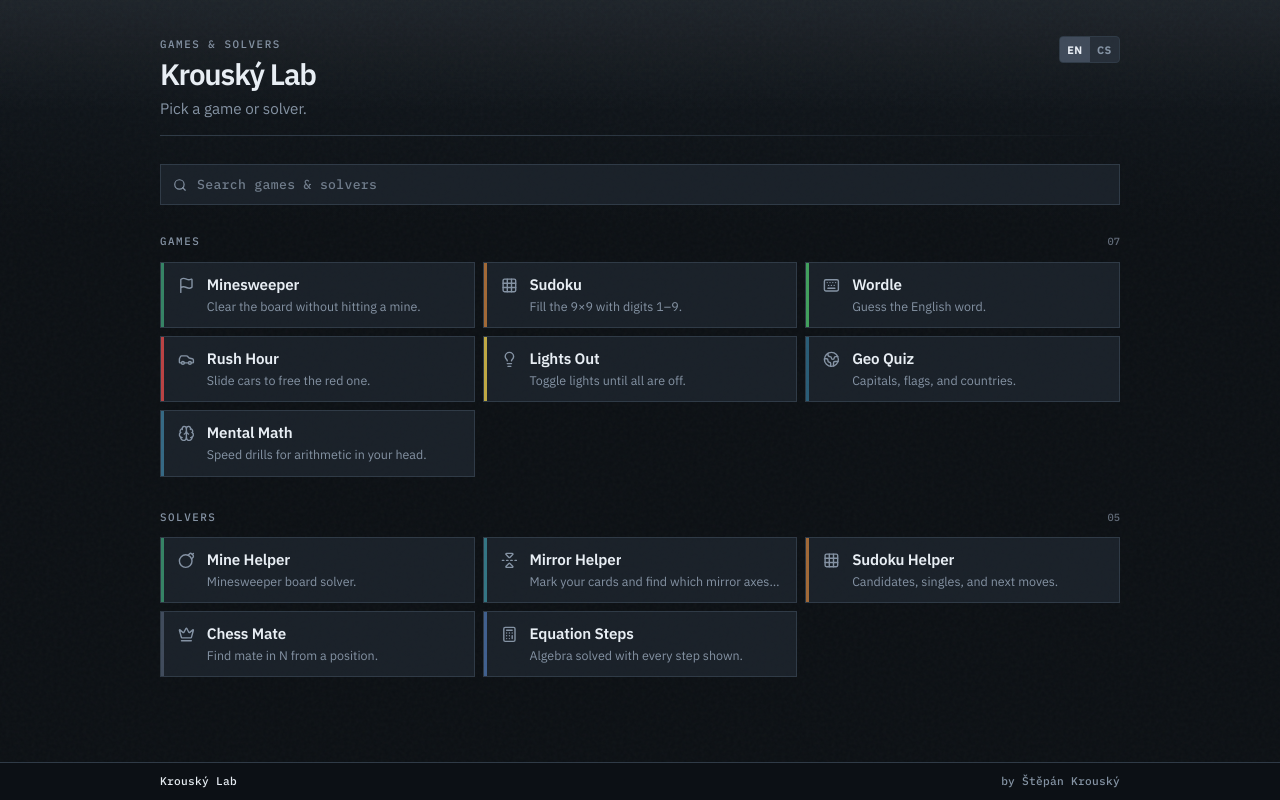
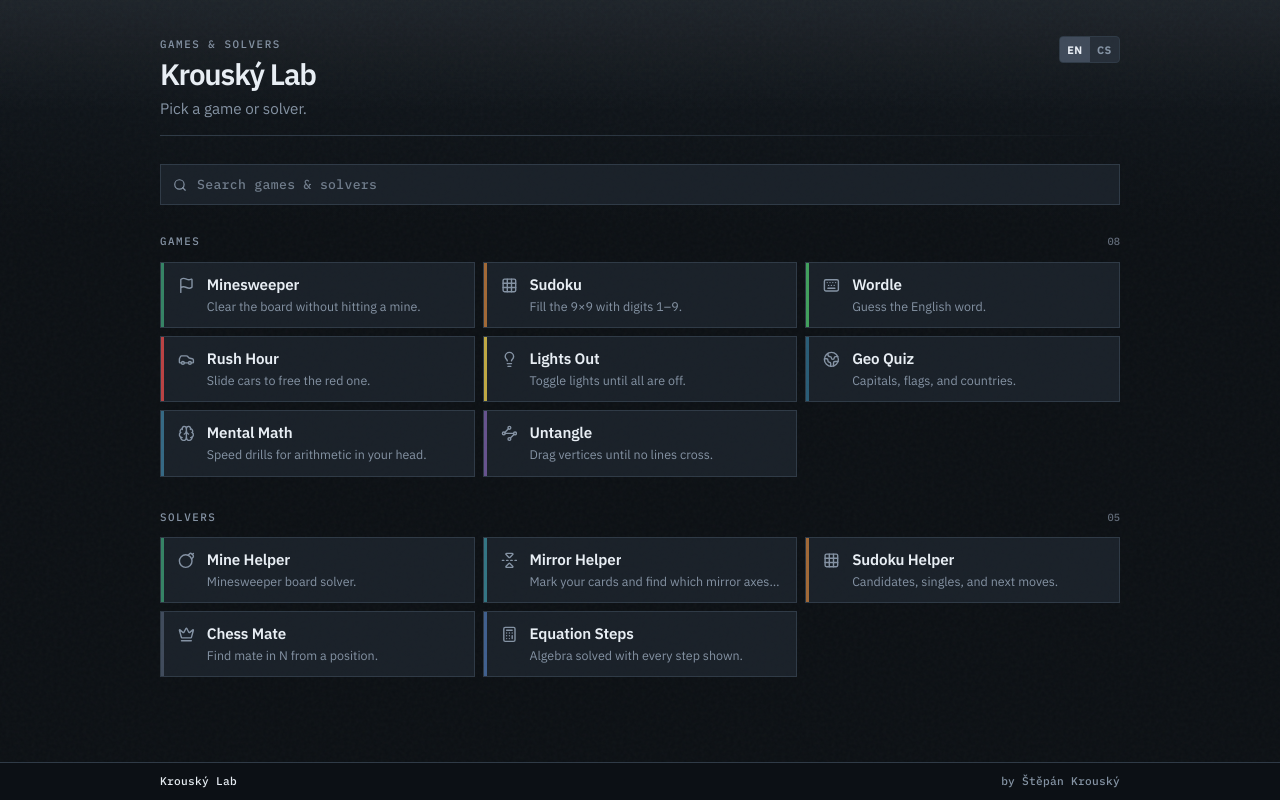
Before and after one commit to krouskystepan/lab, a React (Vite) app: page / in a window 1280 px wide. Built offline with nearby package versions, Linux system fonts and the light colour scheme.

Commit message:
wire untangle as a live game

```diff
--- a/src/App.tsx
+++ b/src/App.tsx
@@ -8,6 +8,7 @@ import WordleApp from './apps/wordle/WordleApp'
 import ChessMateApp from './apps/chess-mate/ChessMateApp'
 import RushHourApp from './apps/rush-hour/RushHourApp'
 import LightsOutApp from './apps/lights-out/LightsOutApp'
+import UntangleApp from './apps/untangle/UntangleApp'
 import GeoQuizApp from './apps/geo-quiz/GeoQuizApp'
 import MentalMathApp from './apps/mental-math/MentalMathApp'
 import MirrorHelperApp from './apps/mirror-helper/MirrorHelperApp'
@@ -17,6 +18,7 @@ import {
   equationStepsTheme,
   geoQuizTheme,
   lightsOutTheme,
+  untangleTheme,
   mentalMathTheme,
   mineHelperTheme,
   minesweeperTheme,
@@ -95,6 +97,14 @@ function LightsOutRoute() {
   )
 }
 
+function UntangleRoute() {
+  return (
+    <ThemeScope theme={untangleTheme} className={gamePage}>
+      <UntangleApp />
+    </ThemeScope>
+  )
+}
+
 function GeoQuizRoute() {
   return (
     <ThemeScope theme={geoQuizTheme} className={gamePage}>
@@ -151,6 +161,7 @@ export default function App() {
           <Route path="/games/wordle" element={<WordleRoute />} />
           <Route path="/games/rush-hour" element={<RushHourRoute />} />
           <Route path="/games/lights-out" element={<LightsOutRoute />} />
+          <Route path="/games/untangle" element={<UntangleRoute />} />
           <Route path="/games/geo-quiz" element={<GeoQuizRoute />} />
           <Route path="/games/mental-math" element={<MentalMathRoute />} />
           <Route path="/solvers/mine-helper" element={<MineHelperRoute />} />
--- a/src/catalog/registry.ts
+++ b/src/catalog/registry.ts
@@ -10,7 +10,8 @@ import {
   Globe2,
   Grid3x3,
   Keyboard,
-  Lightbulb
+  Lightbulb,
+  Waypoints
 } from 'lucide-react'
 import type { MessageKey } from '../i18n'
 import {
@@ -24,6 +25,7 @@ import {
   chessMateTheme,
   rushHourTheme,
   lightsOutTheme,
+  untangleTheme,
   geoQuizTheme,
   mentalMathTheme,
   equationStepsTheme
@@ -115,6 +117,16 @@ export const catalog: CatalogEntry[] = [
     theme: mentalMathTheme,
     status: 'live'
   },
+  {
+    id: 'untangle',
+    kind: 'game',
+    path: '/games/untangle',
+    titleKey: 'catalog.untangle.title',
+    blurbKey: 'catalog.untangle.blurb',
+    icon: Waypoints,
+    theme: untangleTheme,
+    status: 'live'
+  },
 
   {
     id: 'mine-helper',
--- a/src/i18n/locales/cs/hub.ts
+++ b/src/i18n/locales/cs/hub.ts
@@ -37,6 +37,8 @@ export const hubCs: Record<keyof typeof hubEn, string> = {
   'catalog.geoQuiz.blurb': 'Hlavní města, vlajky a státy.',
   'catalog.mentalMath.title': 'Počítání z hlavy',
   'catalog.mentalMath.blurb': 'Rychlé drily na aritmetiku v hlavě.',
+  'catalog.untangle.title': 'Untangle',
+  'catalog.untangle.blurb': 'Táhni body, dokud se čáry nekříží.',
   'catalog.sudokuHelper.title': 'Sudoku Helper',
   'catalog.sudokuHelper.blurb': 'Kandidáti, single a další tahy.',
   'catalog.chessMate.title': 'Chess Mate',
--- a/src/i18n/locales/en/hub.ts
+++ b/src/i18n/locales/en/hub.ts
@@ -34,6 +34,8 @@ export const hubEn = {
   'catalog.geoQuiz.blurb': 'Capitals, flags, and countries.',
   'catalog.mentalMath.title': 'Mental Math',
   'catalog.mentalMath.blurb': 'Speed drills for arithmetic in your head.',
+  'catalog.untangle.title': 'Untangle',
+  'catalog.untangle.blurb': 'Drag vertices until no lines cross.',
   'catalog.sudokuHelper.title': 'Sudoku Helper',
   'catalog.sudokuHelper.blurb': 'Candidates, singles, and next moves.',
   'catalog.chessMate.title': 'Chess Mate',
--- a/src/shared/theme.ts
+++ b/src/shared/theme.ts
@@ -72,6 +72,14 @@ export const lightsOutTheme: AppTheme = {
   glow: '#e8c84a'
 }
 
+/** Untangle - violet ink. */
+export const untangleTheme: AppTheme = {
+  accent: '#7a5ea7',
+  accentHover: '#8c70b8',
+  onAccent: '#f3eef8',
+  glow: '#7a5ea7'
+}
+
 /** Geo Quiz - atlas teal. */
 export const geoQuizTheme: AppTheme = {
   accent: '#2e6b8a',
```
